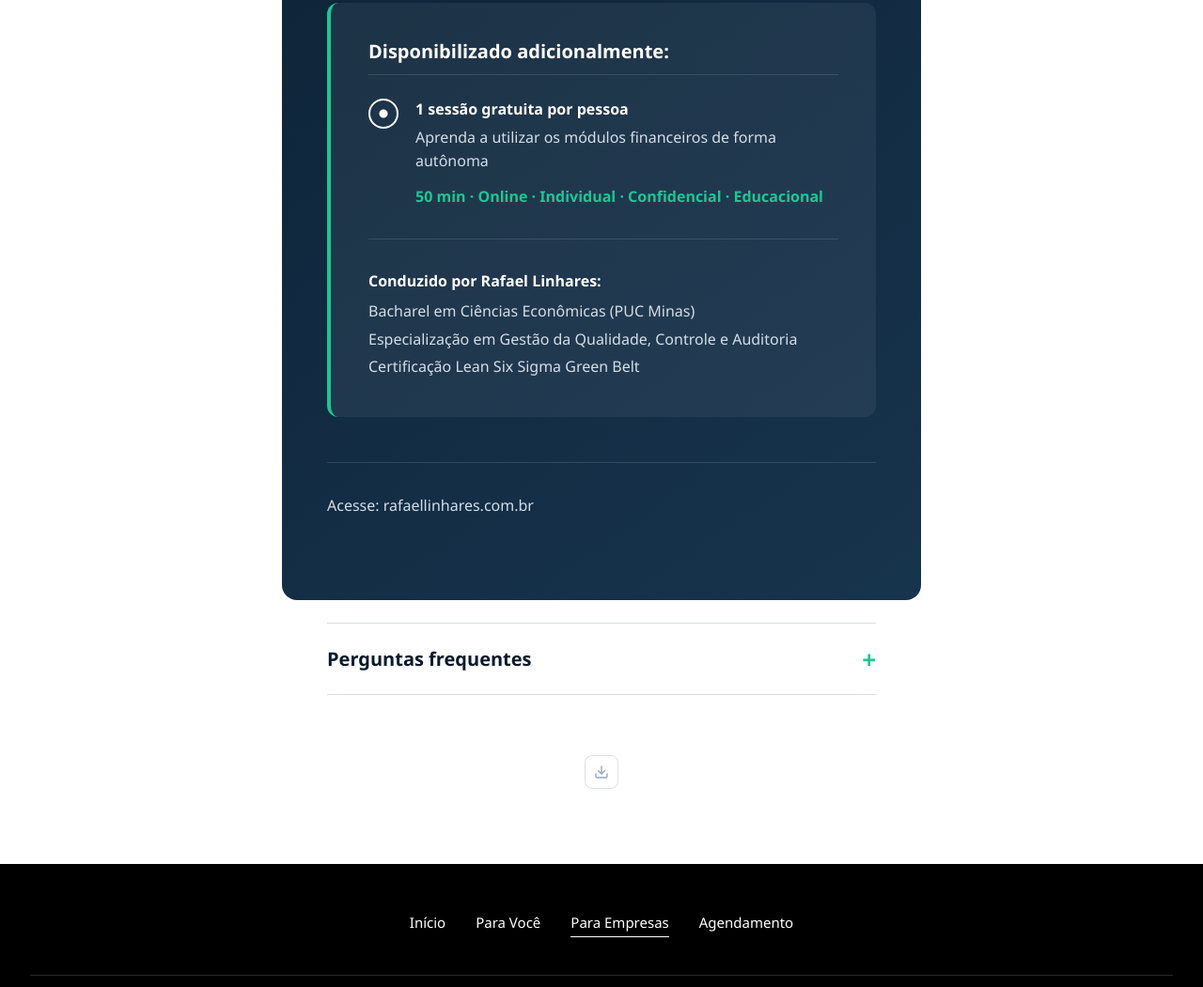
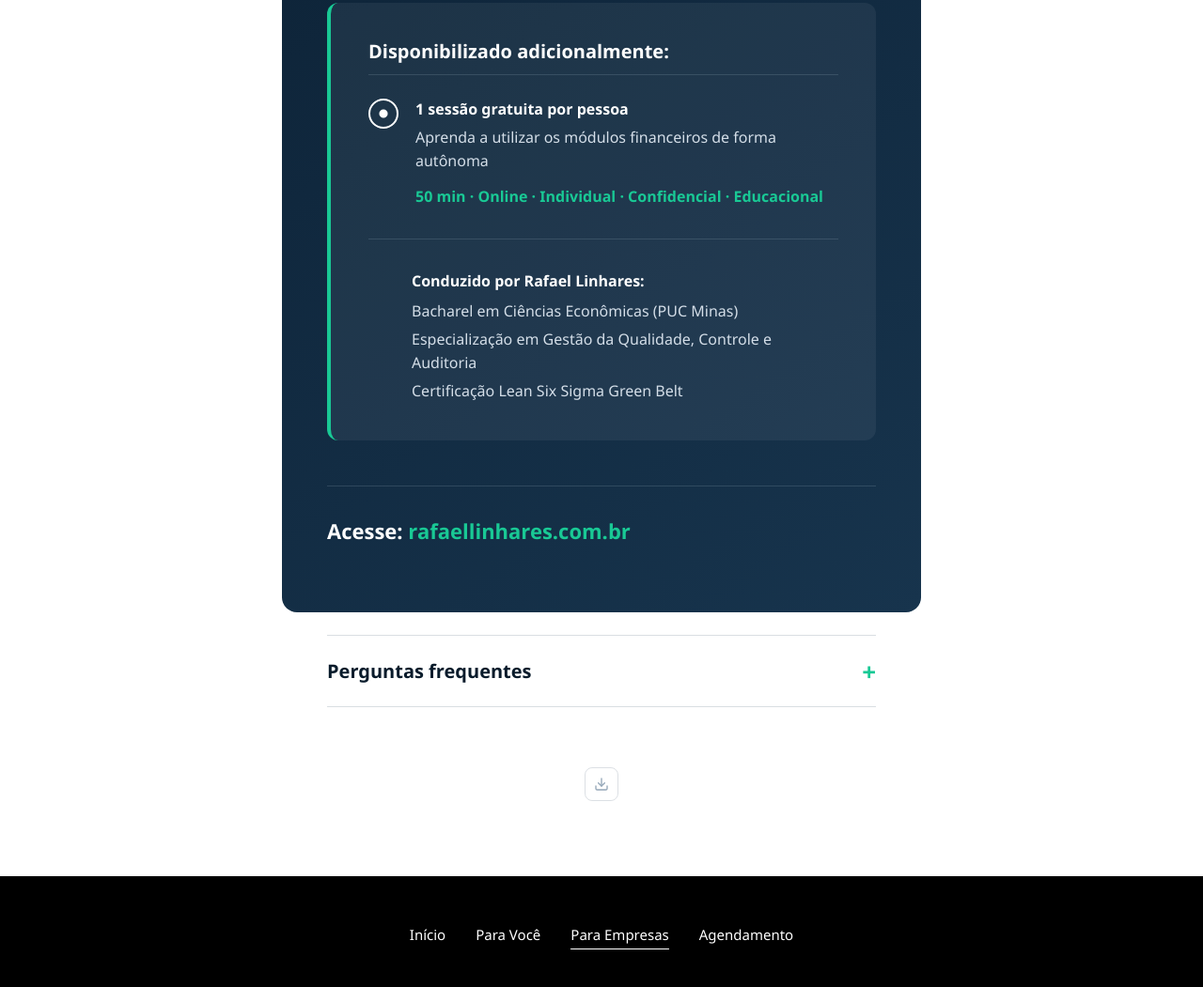
Before and after one commit to economistarafaellinhares/s, a plain HTML site: page para-empresas.html in a window 1280 px wide. Shown: the part 1175-2226 px from the top of the page at 94% size. Drawn offline with nearby package versions, Linux system fonts and the light colour scheme.

Commit message:
Update para-empresas.html

```diff
--- a/para-empresas.html
+++ b/para-empresas.html
@@ -20,7 +20,7 @@
   html, body { background: #FFFFFF; font-family: "Segoe UI", system-ui, -apple-system, Helvetica, Arial, sans-serif; color: var(--navy-1); }
   .wrap { width: 100%; max-width: 680px; margin: 0 auto; padding: 0 var(--gutter); }
 
-  /* CONVITE PARA A EMPRESA (largura ajustada para fechar exatamente em 2 linhas sem <br>) */
+  /* CONVITE PARA A EMPRESA */
   .empresa-intro { background: #FFFFFF; color: var(--navy-1); padding: 72px 0 48px; }
   .empresa-intro h1.page-title { margin-bottom: 16px; font-size: 40px; line-height: 1.15; font-weight: 800; color: var(--navy-1); }
   .empresa-intro p.convite { font-size: 20px; line-height: 1.5; font-weight: 600; color: var(--navy-2); max-width: 540px; }
@@ -60,16 +60,16 @@
   .como-participar-box .box-sessao li::before { content: ""; border-color: var(--white); background: radial-gradient(circle, var(--white) 0 4px, transparent 5px); }
   .como-participar-box .box-sessao .sessao-titulo { display: block; font-weight: 800; color: var(--white); margin-bottom: 4px; }
 
-  /* CONDUZIDO POR (mesmo espaçamento e alinhamento visual do parágrafo anterior) */
-  .como-participar-box .box-conduz { margin-top: 32px; padding-top: 32px; border-top: 1px solid var(--line); font-size: 16px; line-height: 1.6; color: var(--text-light); }
+  /* CONDUZIDO POR (deslocado seguindo o alinhamento do parágrafo acima) */
+  .como-participar-box .box-conduz { margin-top: 32px; padding-top: 32px; padding-left: 46px; border-top: 1px solid var(--line); font-size: 16px; line-height: 1.6; color: var(--text-light); }
   .como-participar-box .box-conduz strong { color: var(--white); font-weight: 800; display: block; margin-bottom: 6px; }
   .conduz-lista { display: flex; flex-direction: column; gap: 4px; }
   .conduz-lista div { font-size: 16px; line-height: 1.6; color: var(--text-light); }
 
-  /* COMO PARTICIPAR E SITE DENTRO DO CARD */
+  /* COMO PARTICIPAR E SITE DENTRO DO CARD (mantendo fonte e destaque anteriores) */
   .card-participar { margin-top: 48px; padding-top: 32px; border-top: 1px solid var(--line); }
-  .card-participar p { font-size: 16px; line-height: 1.65; color: var(--text-light); margin-bottom: 16px; }
   .card-site { display: inline-block; font-size: 22px; font-weight: 800; color: var(--green); text-decoration: none; }
+  .card-site .acesse-label { color: var(--white); font-weight: 700; }
 
   /* FAQ */
   .extra-sections { background: #FFFFFF; color: var(--navy-1); padding: 24px 0 0; }
@@ -102,6 +102,7 @@
     .card h1 { font-size: 28px; margin-bottom: 20px; }
     .bloco { margin-top: 36px; padding-top: 36px; }
     .como-participar-box { margin-top: 56px; padding: 28px 22px; }
+    .como-participar-box .box-conduz { padding-left: 0; }
     .empresa-intro { padding: 52px 0 40px; }
     .empresa-intro h1.page-title { font-size: 28px; }
     .empresa-intro p.convite { font-size: 17px; max-width: 100%; }
@@ -252,7 +253,7 @@
     </section>
 
     <div class="card-participar">
-      <p>Acesse: rafaellinhares.com.br</p>
+      <a href="https://rafaellinhares.com.br" class="card-site" target="_blank" rel="noopener noreferrer"><span class="acesse-label">Acesse:</span> rafaellinhares.com.br</a>
     </div>
 
   </div>
```
